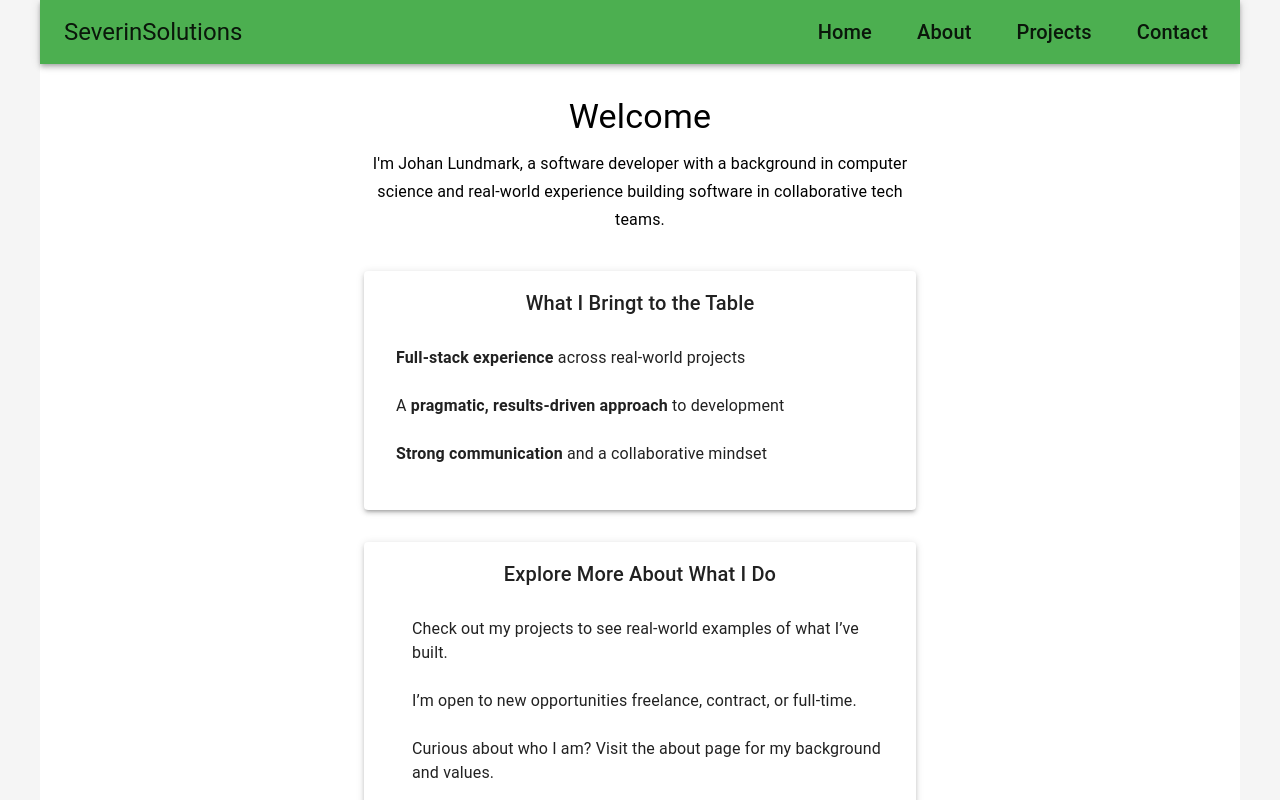
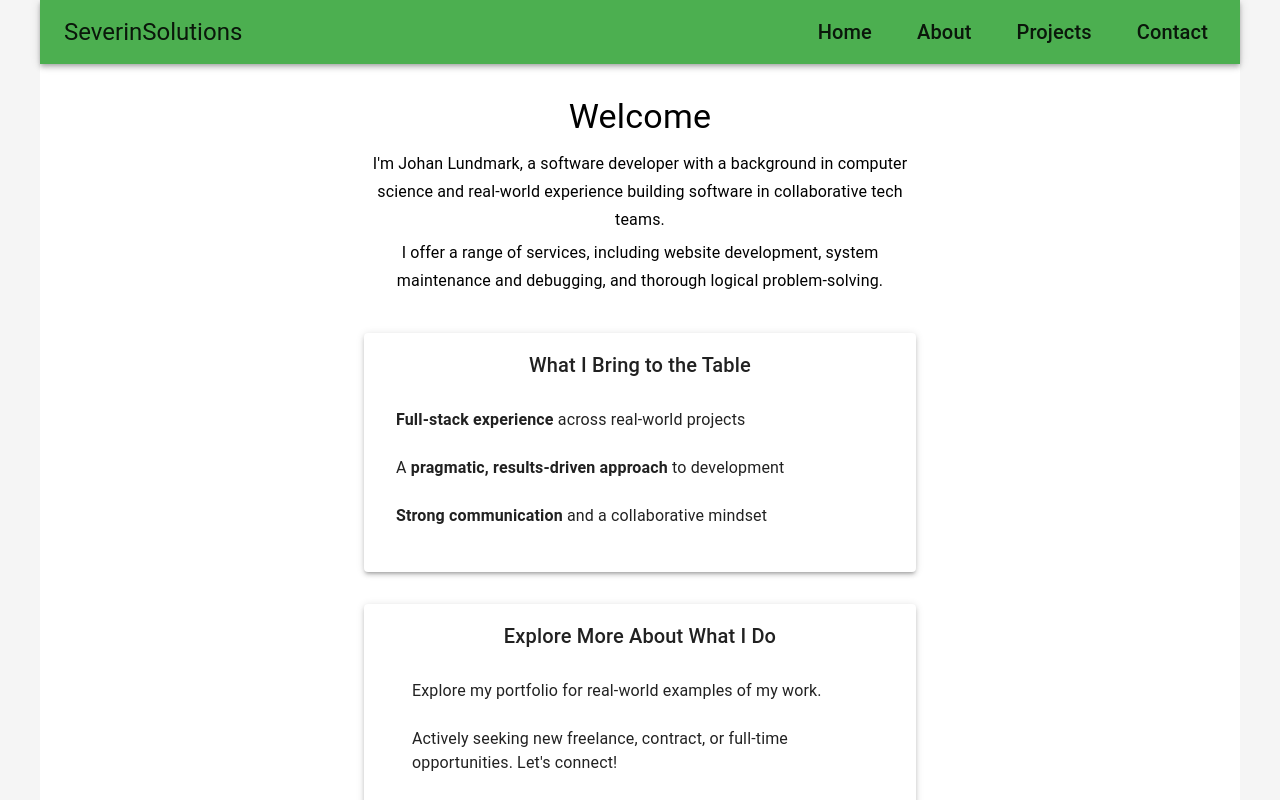
Before and after one commit to SeverinSolutions/severinsolutions.github.io, a React (Vite) app: page /projects in a window 1280 px wide. Shown: the top 800 px of the page. Built offline with nearby package versions, Linux system fonts and the light colour scheme; some icons are missing.

Commit message:
update: home page content

```diff
--- a/src/pages/Home.tsx
+++ b/src/pages/Home.tsx
@@ -35,10 +35,15 @@ const Home: React.FC = () => {
         tech teams.
       </Typography>
 
+      <Typography variant="subtitle1" component="h2" gutterBottom>
+        I offer a range of services, including website development, system
+        maintenance and debugging, and thorough logical problem-solving.
+      </Typography>
+
       <Card sx={{ mt: 4, width: "100%", boxShadow: 3 }}>
         <CardContent>
           <Typography variant="h6" component="h3" gutterBottom>
-            What I Bringt to the Table
+            What I Bring to the Table
           </Typography>
           <List>
             <ListItem>
@@ -83,15 +88,15 @@ const Home: React.FC = () => {
           <List>
             <ListItem>
               <WorkIcon sx={{ color: "primary.main", mr: 2 }} />
-              <ListItemText primary="Check out my projects to see real-world examples of what I’ve built." />
+              <ListItemText primary="Explore my portfolio for real-world examples of my work." />
             </ListItem>
             <ListItem>
               <ContactPageIcon sx={{ color: "primary.main", mr: 2 }} />
-              <ListItemText primary="I’m open to new opportunities freelance, contract, or full-time." />
+              <ListItemText primary="Actively seeking new freelance, contract, or full-time opportunities. Let's connect!" />
             </ListItem>
             <ListItem>
               <InfoIcon sx={{ color: "primary.main", mr: 2 }} />
-              <ListItemText primary="Curious about who I am? Visit the about page for my background and values." />
+              <ListItemText primary="Curious to learn more about my journey and values? Head over to my about page." />
             </ListItem>
           </List>
         </CardContent>
```
